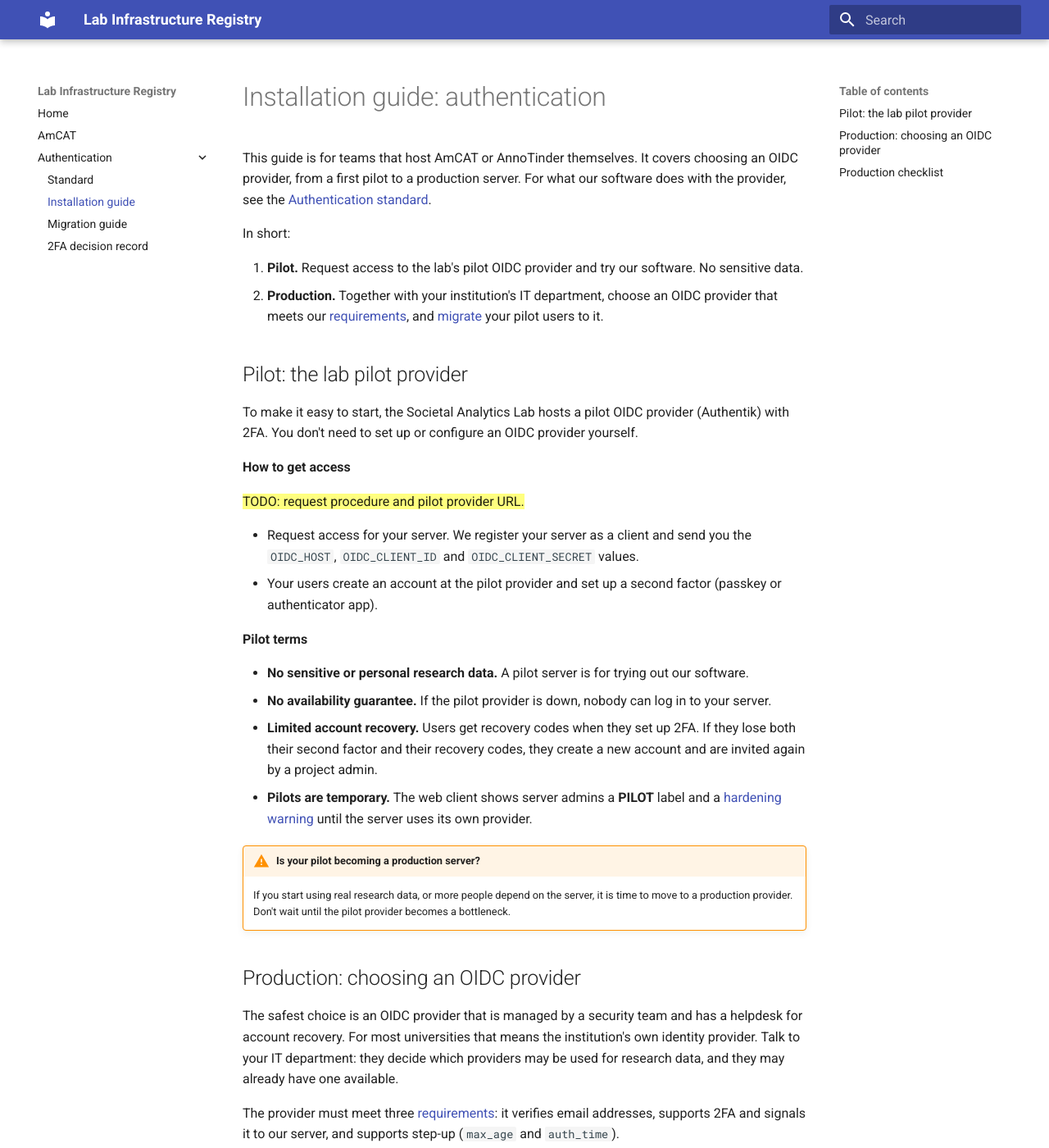
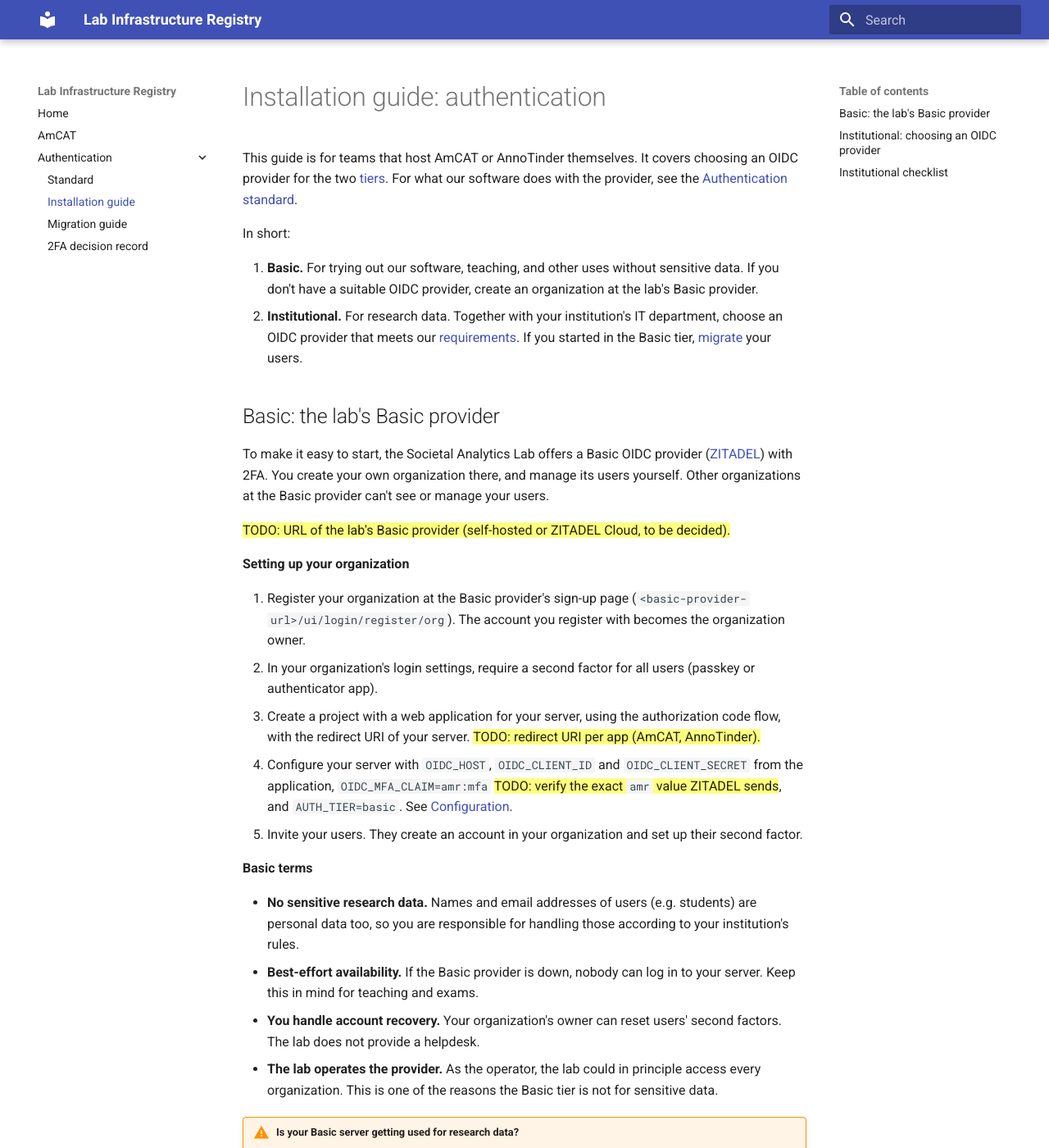
Before and after one commit to kasperwelbers/societal-analytics-lab-infra, an MkDocs documentation site: the page built from docs/auth-install.md, in a window 1280 px wide and 1400 px high. Shown: the whole window at 82% size. Built offline with MkDocs 1.6.1 and Material for MkDocs 9.7.7, drawn with Linux system fonts in a browser that asks for light colours; some of the changed text lies outside the part shown.

Commit message:
Replace pilot stage with Basic/Institutional tiers and ZITADEL
- auth.md: "Deployment stages" becomes "Tiers" (Basic, Institutional),
  keeping the reasons why the lab provider is not for sensitive data;
  adds AUTH_TIER and the "BASIC: not for sensitive data" warning
- auth-install.md: Basic section for the lab's Basic provider (ZITADEL,
  self-service organizations, org owners handle recovery), Institutional
  section and checklist, ZITADEL row in the provider table
- auth-migration.md, auth-2fa.md: pilot/production wording -> tiers
- index.md: lab OIDC provider ZITADEL, AuthWall via Caddy + oauth2-proxy,
  separate Basic provider listed
- amcat.md: recommend the institution's identity provider

Co-Authored-By: Claude Opus 5.5 <noreply@anthropic.com>
Claude-Session: https://claude.ai/code/session_019W6PqugT62H23txcYBEbfm

```diff
--- a/docs/auth-install.md
+++ b/docs/auth-install.md
@@ -1,34 +1,37 @@
 # Installation guide: authentication
 
-This guide is for teams that host AmCAT or AnnoTinder themselves. It covers choosing an OIDC provider, from a first pilot to a production server. For what our software does with the provider, see the [Authentication standard](./auth.md).
+This guide is for teams that host AmCAT or AnnoTinder themselves. It covers choosing an OIDC provider for the two [tiers](./auth.md#tiers). For what our software does with the provider, see the [Authentication standard](./auth.md).
 
 In short:
 
-1. **Pilot.** Request access to the lab's pilot OIDC provider and try our software. No sensitive data.
-2. **Production.** Together with your institution's IT department, choose an OIDC provider that meets our [requirements](./auth.md#oidc-provider-requirements), and [migrate](./auth-migration.md) your pilot users to it.
+1. **Basic.** For trying out our software, teaching, and other uses without sensitive data. If you don't have a suitable OIDC provider, create an organization at the lab's Basic provider.
+2. **Institutional.** For research data. Together with your institution's IT department, choose an OIDC provider that meets our [requirements](./auth.md#oidc-provider-requirements). If you started in the Basic tier, [migrate](./auth-migration.md) your users.
 
-## Pilot: the lab pilot provider
+## Basic: the lab's Basic provider
 
-To make it easy to start, the Societal Analytics Lab hosts a pilot OIDC provider (Authentik) with 2FA. You don't need to set up or configure an OIDC provider yourself.
+To make it easy to start, the Societal Analytics Lab offers a Basic OIDC provider ([ZITADEL](https://zitadel.com)) with 2FA. You create your own organization there, and manage its users yourself. Other organizations at the Basic provider can't see or manage your users.
 
-**How to get access**
+==TODO: URL of the lab's Basic provider (self-hosted or ZITADEL Cloud, to be decided).==
 
-==TODO: request procedure and pilot provider URL.==
+**Setting up your organization**
 
-* Request access for your server. We register your server as a client and send you the `OIDC_HOST`, `OIDC_CLIENT_ID` and `OIDC_CLIENT_SECRET` values.
-* Your users create an account at the pilot provider and set up a second factor (passkey or authenticator app).
+1. Register your organization at the Basic provider's sign-up page (`<basic-provider-url>/ui/login/register/org`). The account you register with becomes the organization owner.
+2. In your organization's login settings, require a second factor for all users (passkey or authenticator app).
+3. Create a project with a web application for your server, using the authorization code flow, with the redirect URI of your server. ==TODO: redirect URI per app (AmCAT, AnnoTinder).==
+4. Configure your server with `OIDC_HOST`, `OIDC_CLIENT_ID` and `OIDC_CLIENT_SECRET` from the application, `OIDC_MFA_CLAIM=amr:mfa` ==TODO: verify the exact `amr` value ZITADEL sends==, and `AUTH_TIER=basic`. See [Configuration](./auth.md#configuration).
+5. Invite your users. They create an account in your organization and set up their second factor.
 
-**Pilot terms**
+**Basic terms**
 
-* **No sensitive or personal research data.** A pilot server is for trying out our software.
-* **No availability guarantee.** If the pilot provider is down, nobody can log in to your server.
-* **Limited account recovery.** Users get recovery codes when they set up 2FA. If they lose both their second factor and their recovery codes, they create a new account and are invited again by a project admin.
-* **Pilots are temporary.** The web client shows server admins a **PILOT** label and a [hardening warning](./auth.md#server-hardening-warnings) until the server uses its own provider.
+* **No sensitive research data.** Names and email addresses of users (e.g. students) are personal data too, so you are responsible for handling those according to your institution's rules.
+* **Best-effort availability.** If the Basic provider is down, nobody can log in to your server. Keep this in mind for teaching and exams.
+* **You handle account recovery.** Your organization's owner can reset users' second factors. The lab does not provide a helpdesk.
+* **The lab operates the provider.** As the operator, the lab could in principle access every organization. This is one of the reasons the Basic tier is not for sensitive data.
 
-!!! warning "Is your pilot becoming a production server?"
-    If you start using real research data, or more people depend on the server, it is time to move to a production provider. Don't wait until the pilot provider becomes a bottleneck.
+!!! warning "Is your Basic server getting used for research data?"
+    If you start using sensitive research data, move to an Institutional provider first (see the [Migration guide](./auth-migration.md)). The web client shows server admins a **BASIC: not for sensitive data** label as a reminder.
 
-## Production: choosing an OIDC provider
+## Institutional: choosing an OIDC provider
 
 The safest choice is an OIDC provider that is managed by a security team and has a helpdesk for account recovery. For most universities that means the institution's own identity provider. Talk to your IT department: they decide which providers may be used for research data, and they may already have one available.
 
@@ -42,15 +45,16 @@ The provider must meet three [requirements](./auth.md#oidc-provider-requirements
 | **Auth0 paid plans** | Yes (TOTP from Essentials, WebAuthn from Professional) | `amr:mfa` | **Yes** | Paid | Easy | Includes enterprise agreements, SLAs, and DPA. |
 | **Self-hosted Authentik** | Yes | `amr:mfa` | **Yes** (when hosted on-prem/EU cloud) | Hosting cost / labor | Medium | MFA must be required in the authentication flow (Authentik can't be asked for MFA on demand). |
 | **Self-hosted Keycloak** | Yes | `acr:<value>` | **Yes** (when hosted on-prem/EU cloud) | Hosting cost / labor | Medium | Map the acr value to a level of authentication that requires 2FA. |
+| **ZITADEL** (self-hosted or Cloud) | Yes | `amr:mfa` (verify) | **Yes** (EU hosting or region) | Free (self-hosted) / paid plans (Cloud) | Medium | Supports isolated organizations with their own admins. The lab uses it for its Basic provider; for the Institutional tier it must be managed by your institution. |
 
-Not suitable for production:
+Not suitable for the Institutional tier:
 
 * **Auth0 free plan.** No step-up MFA factors.
 * **Google consumer accounts (`@gmail.com`).** No institutional agreements, and `amr` is not always present.
 
 The 2FA signal column was checked in November 2026; details and sources are in [Provider support for MFA signals](./auth-2fa.md#provider-support-for-mfa-signals). Provider behaviour changes, so test the setup before going live.
 
-## Production checklist
+## Institutional checklist
 
 * [ ] The provider is approved by your institution for the data on your server.
 * [ ] The provider returns `email_verified: true` for your users.
@@ -58,4 +62,5 @@ The 2FA signal column was checked in November 2026; details and sources are in [
 * [ ] Step-up works: performing a sensitive action (e.g. creating an API key) after more than `AUTH_STEP_UP_MAX_AGE` seconds asks for 2FA again.
 * [ ] It is clear who handles account recovery for your users (usually the provider's helpdesk).
 * [ ] The server admin page shows no [hardening warnings](./auth.md#server-hardening-warnings).
-* [ ] If you are moving from a pilot or another provider: follow the [Migration guide](./auth-migration.md).
+* [ ] `AUTH_TIER=institutional` is set.
+* [ ] If you are moving from the Basic tier or another provider: follow the [Migration guide](./auth-migration.md).
```
Also changed, not shown: docs/amcat.md (+1 -1 lines), docs/auth-2fa.md (+3 -3 lines), docs/auth-migration.md (+5 -5 lines), docs/auth.md (+13 -15 lines), docs/index.md (+6 -4 lines).
